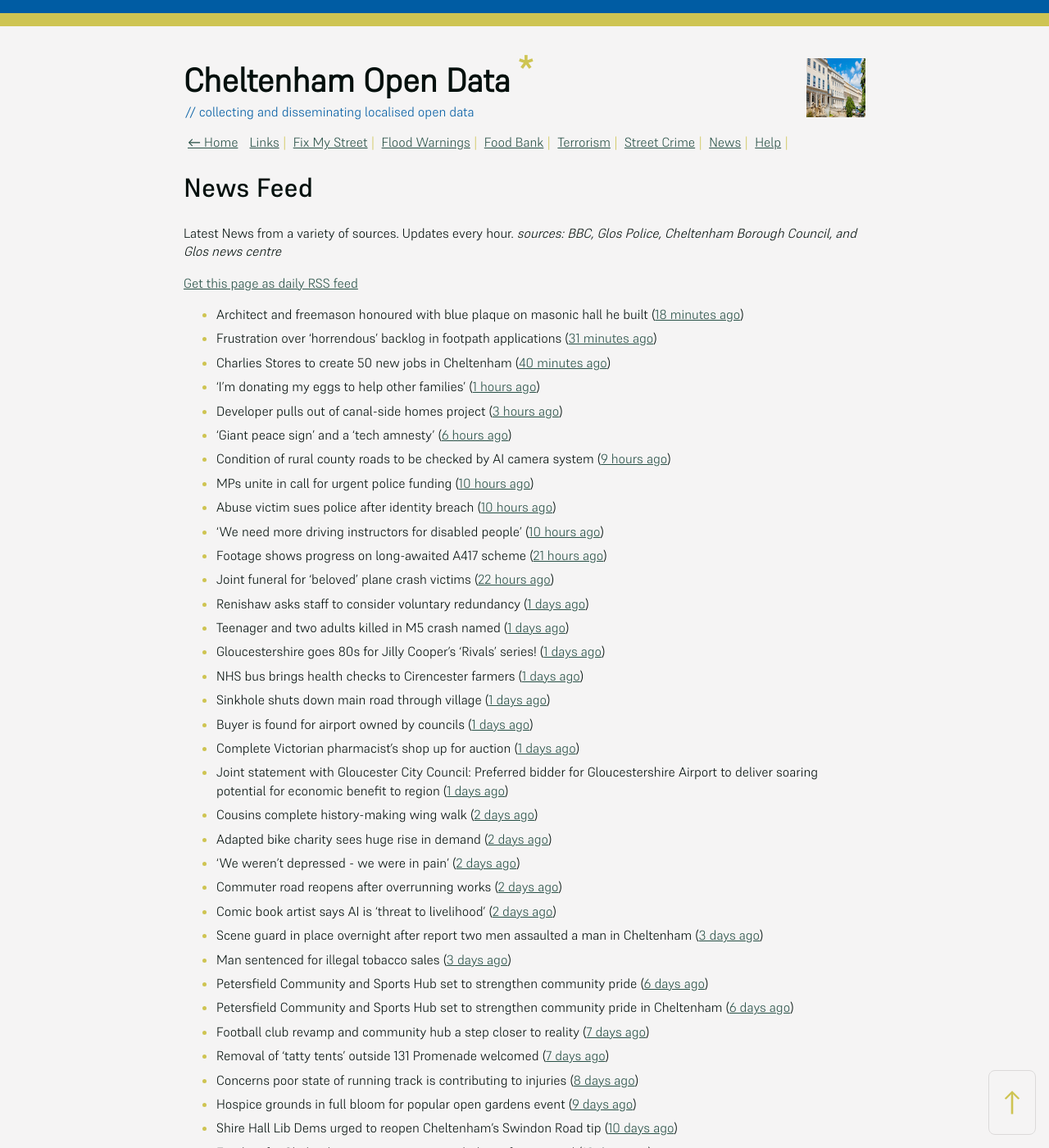
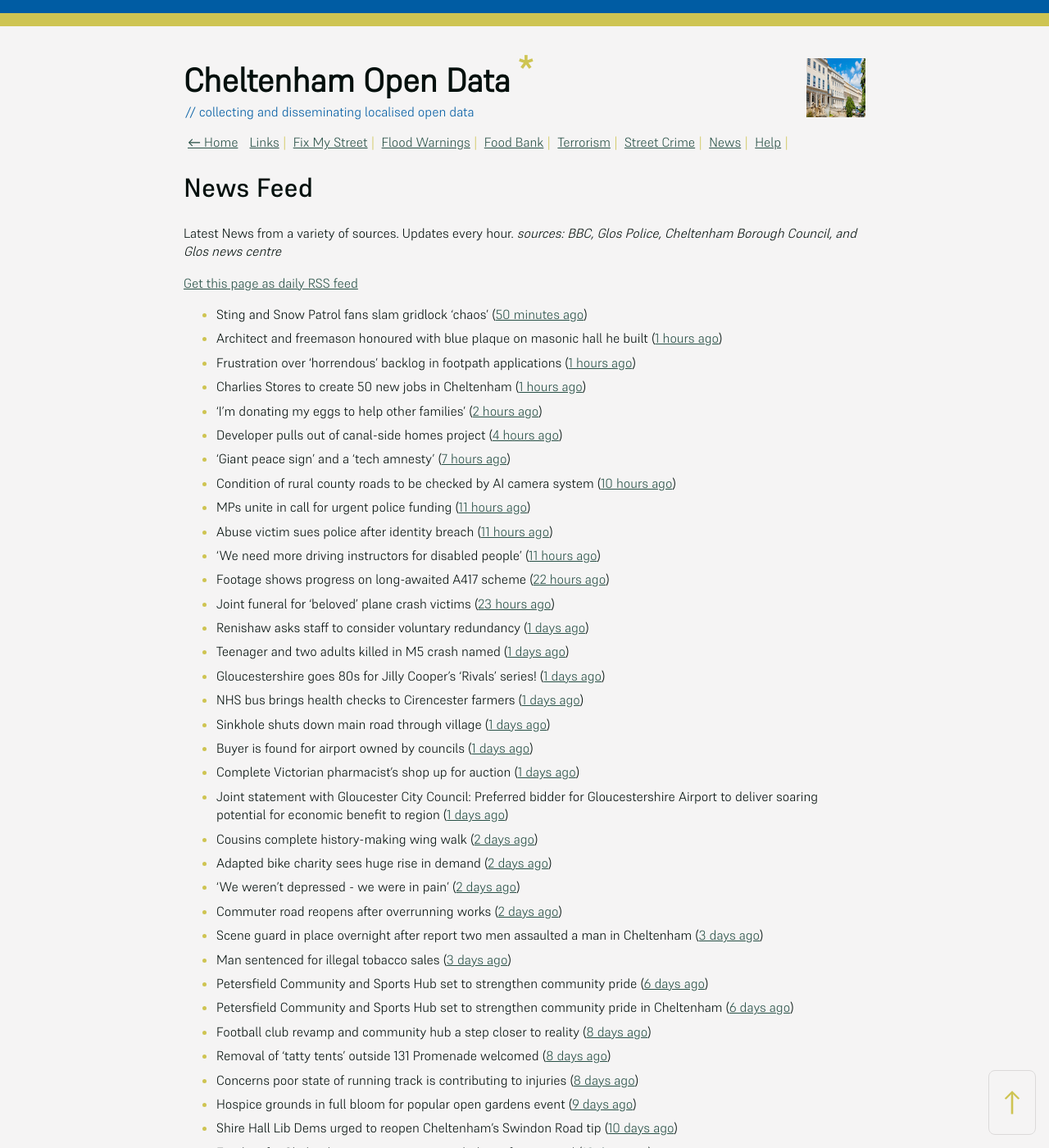
Before and after one commit to mat-0/cheltenham-open-data, a Jekyll site: the page built from _pages/news.md, in a window 1280 px wide and 1400 px high. Shown: the whole window at 82% size. Built offline with Jekyll 4.4.1, drawn with Linux system fonts in a browser that asks for light colours; some of the changed text lies outside the part shown.

Commit message:
Updated 2025-06-19 16:59:06

```diff
--- a/_pages/news.md
+++ b/_pages/news.md
@@ -12,18 +12,19 @@ _sources: BBC, Glos Police, Cheltenham Borough Council, and Glos news centre_
 [Get this page as daily RSS feed](/daily.rss)
 
 <!-- news_marker starts -->
-- Architect and freemason honoured with blue plaque on masonic hall he built ([18 minutes ago](https://gloucesternewscentre.co.uk/architect-and-freemason-honoured-with-blue-plaque-on-masonic-hall-he-built/))
-- Frustration over ‘horrendous’ backlog in footpath applications ([31 minutes ago](https://gloucesternewscentre.co.uk/frustration-over-horrendous-backlog-in-footpath-applications/))
-- Charlies Stores to create 50 new jobs in Cheltenham ([40 minutes ago](https://gloucesternewscentre.co.uk/charlies-stores-to-create-50-new-jobs-in-cheltenham/))
-- 'I'm donating my eggs to help other families' ([1 hours ago](https://www.bbc.com/news/articles/c5y614jm758o))
-- Developer pulls out of canal-side homes project ([3 hours ago](https://www.bbc.com/news/articles/cwyxe24xr1jo))
-- 'Giant peace sign' and a 'tech amnesty' ([6 hours ago](https://www.bbc.com/news/articles/cglzk58j8jxo))
-- Condition of rural county roads to be checked by AI camera system ([9 hours ago](https://gloucesternewscentre.co.uk/condition-of-rural-county-roads-to-be-checked-by-ai-camera-system/))
-- MPs unite in call for urgent police funding ([10 hours ago](https://www.bbc.com/news/articles/cev0jk0v88do))
-- Abuse victim sues police after identity breach ([10 hours ago](https://www.bbc.com/news/articles/cdxk0x09k7qo))
-- 'We need more driving instructors for disabled people' ([10 hours ago](https://www.bbc.com/news/articles/cx27142pgn4o))
-- Footage shows progress on long-awaited A417 scheme ([21 hours ago](https://www.bbc.com/news/articles/c628rjve01lo))
-- Joint funeral for 'beloved' plane crash victims ([22 hours ago](https://www.bbc.com/news/articles/c4g8re3v64zo))
+- Sting and Snow Patrol fans slam gridlock 'chaos' ([50 minutes ago](https://www.bbc.com/news/articles/cwygv0pqy74o))
+- Architect and freemason honoured with blue plaque on masonic hall he built ([1 hours ago](https://gloucesternewscentre.co.uk/architect-and-freemason-honoured-with-blue-plaque-on-masonic-hall-he-built/))
+- Frustration over ‘horrendous’ backlog in footpath applications ([1 hours ago](https://gloucesternewscentre.co.uk/frustration-over-horrendous-backlog-in-footpath-applications/))
+- Charlies Stores to create 50 new jobs in Cheltenham ([1 hours ago](https://gloucesternewscentre.co.uk/charlies-stores-to-create-50-new-jobs-in-cheltenham/))
+- 'I'm donating my eggs to help other families' ([2 hours ago](https://www.bbc.com/news/articles/c5y614jm758o))
+- Developer pulls out of canal-side homes project ([4 hours ago](https://www.bbc.com/news/articles/cwyxe24xr1jo))
+- 'Giant peace sign' and a 'tech amnesty' ([7 hours ago](https://www.bbc.com/news/articles/cglzk58j8jxo))
+- Condition of rural county roads to be checked by AI camera system ([10 hours ago](https://gloucesternewscentre.co.uk/condition-of-rural-county-roads-to-be-checked-by-ai-camera-system/))
+- MPs unite in call for urgent police funding ([11 hours ago](https://www.bbc.com/news/articles/cev0jk0v88do))
+- Abuse victim sues police after identity breach ([11 hours ago](https://www.bbc.com/news/articles/cdxk0x09k7qo))
+- 'We need more driving instructors for disabled people' ([11 hours ago](https://www.bbc.com/news/articles/cx27142pgn4o))
+- Footage shows progress on long-awaited A417 scheme ([22 hours ago](https://www.bbc.com/news/articles/c628rjve01lo))
+- Joint funeral for 'beloved' plane crash victims ([23 hours ago](https://www.bbc.com/news/articles/c4g8re3v64zo))
 - Renishaw asks staff to consider voluntary redundancy ([1 days ago](https://www.bbc.com/news/articles/cwykllmg8pvo))
 - Teenager and two adults killed in M5 crash named ([1 days ago](https://www.bbc.com/news/articles/c80prrgepzeo))
 - Gloucestershire goes 80s for Jilly Cooper’s ‘Rivals’ series! ([1 days ago](https://www.bbc.co.uk/sounds/play/p0ljxnh1))
@@ -36,13 +37,12 @@ _sources: BBC, Glos Police, Cheltenham Borough Council, and Glos news centre_
 - Adapted bike charity sees huge rise in demand ([2 days ago](https://www.bbc.co.uk/sounds/play/p0ljrsvr))
 - 'We weren't depressed - we were in pain' ([2 days ago](https://www.bbc.com/news/articles/cvgv27g4wjno))
 - Commuter road reopens after overrunning works ([2 days ago](https://www.bbc.com/news/articles/c78n5zl514lo))
-- Comic book artist says AI is 'threat to livelihood' ([2 days ago](https://www.bbc.com/news/articles/cjrnr779z2lo))
 - Scene guard in place overnight after report two men assaulted a man in Cheltenham ([3 days ago](https://gloucesternewscentre.co.uk/scene-guard-in-place-overnight-after-report-two-men-assaulted-a-man-in-cheltenham/))
 - Man sentenced for illegal tobacco sales ([3 days ago](https://gloucesternewscentre.co.uk/man-sentenced-for-illegal-tobacco-sales/))
 - Petersfield Community and Sports Hub set to strengthen community pride ([6 days ago](https://gloucesternewscentre.co.uk/petersfield-community-and-sports-hub-set-to-strengthen-community-pride/))
 - Petersfield Community and Sports Hub set to strengthen community pride in Cheltenham ([6 days ago](https://www.cheltenham.gov.uk/news/article/3020/petersfield_community_and_sports_hub_set_to_strengthen_community_pride_in_cheltenham))
-- Football club revamp and community hub a step closer to reality ([7 days ago](https://gloucesternewscentre.co.uk/football-club-revamp-and-community-hub-a-step-closer-to-reality/))
-- Removal of ‘tatty tents’ outside 131 Promenade welcomed ([7 days ago](https://gloucesternewscentre.co.uk/removal-of-tatty-tents-outside-131-promenade-welcomed/))
+- Football club revamp and community hub a step closer to reality ([8 days ago](https://gloucesternewscentre.co.uk/football-club-revamp-and-community-hub-a-step-closer-to-reality/))
+- Removal of ‘tatty tents’ outside 131 Promenade welcomed ([8 days ago](https://gloucesternewscentre.co.uk/removal-of-tatty-tents-outside-131-promenade-welcomed/))
 - Concerns poor state of running track is contributing to injuries ([8 days ago](https://gloucesternewscentre.co.uk/concerns-poor-state-of-running-track-is-contributing-to-injuries/))
 - Hospice grounds in full bloom for popular open gardens event ([9 days ago](https://gloucesternewscentre.co.uk/hospice-grounds-in-full-bloom-for-popular-open-gardens-event/))
 - Shire Hall Lib Dems urged to reopen Cheltenham’s Swindon Road tip ([10 days ago](https://gloucesternewscentre.co.uk/shire-hall-lib-dems-urged-to-reopen-cheltenhams-swindon-road-tip/))
```
Also changed, not shown: other parts of _pages/news.md (+2 -2 lines), _data/flood.json (+4 -4 lines), _pages/fix-my-street.md (+4 -4 lines), index.md (+3 -3 lines).
